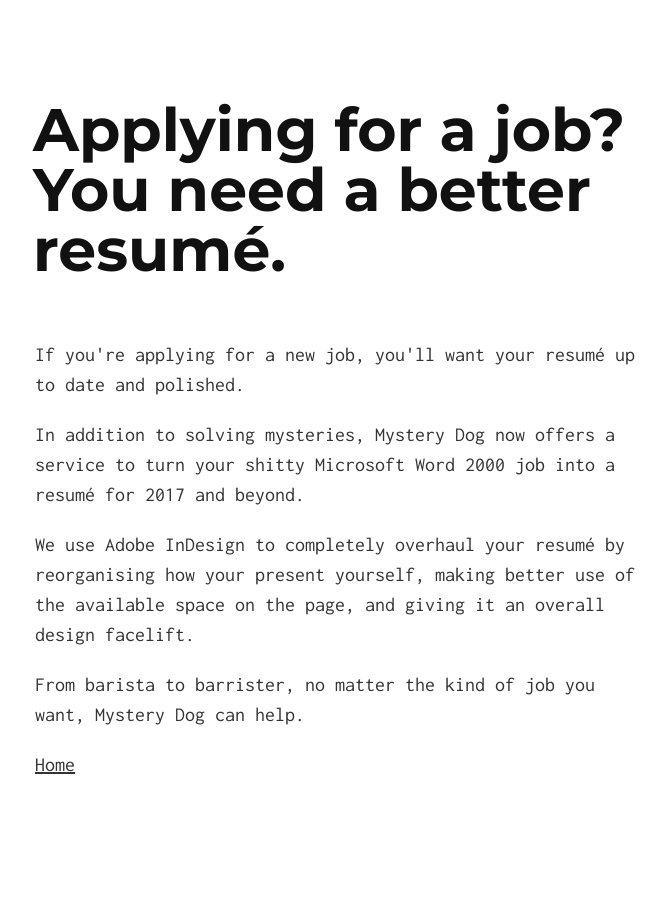
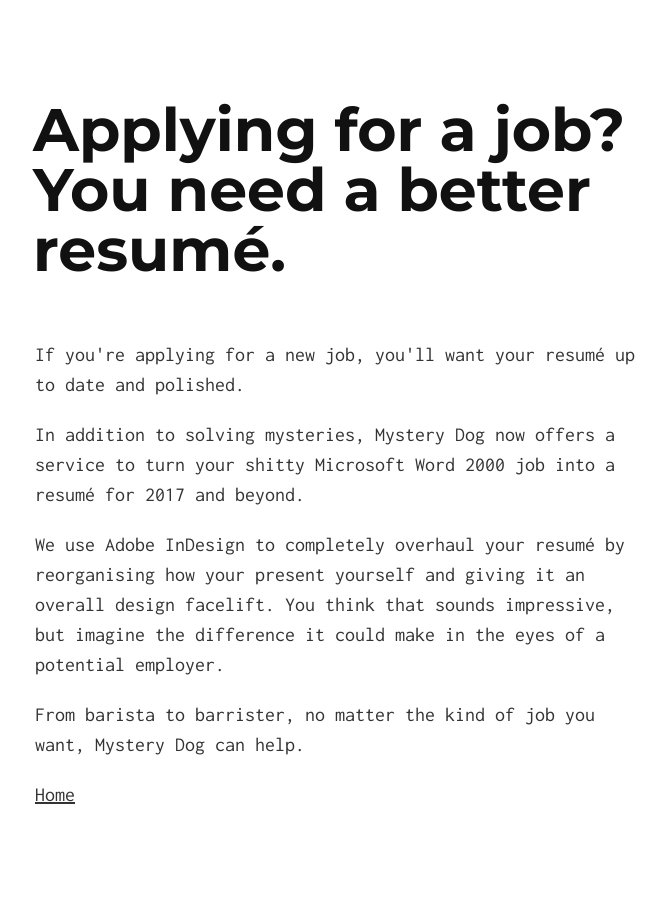
Before and after one commit to tomjoyner/shopping_cart, a Jekyll site: the page built from resumeredesign.md, in a window 1280 px wide. Shown: the whole page, without its empty margins (305-971 px from the left). Built offline with Jekyll 4.4.1, drawn with Linux system fonts in a browser that asks for light colours; our own code applies the rules of GitHub Pages for plain Markdown files.

Commit message:
Update resumeredesign.md

```diff
--- a/resumeredesign.md
+++ b/resumeredesign.md
@@ -6,7 +6,7 @@
 
 <p>If you're applying for a new job, you'll want your resumé up to date and polished.</p>
 <p>In addition to solving mysteries, Mystery Dog now offers a service to turn your shitty Microsoft Word 2000 job into a resumé for 2017 and beyond.</p>
-<p>We use Adobe InDesign to completely overhaul your resumé by reorganising how your present yourself, making better use of the available space on the page, and giving it an overall design facelift.</p>
+<p>We use Adobe InDesign to completely overhaul your resumé by reorganising how your present yourself and giving it an overall design facelift. You think that sounds impressive, but imagine the difference it could make in the eyes of a potential employer.</p>
 <p>From barista to barrister, no matter the kind of job you want, Mystery Dog can help.</p>
 
 <p><a href="/index">Home</a></p>
```
